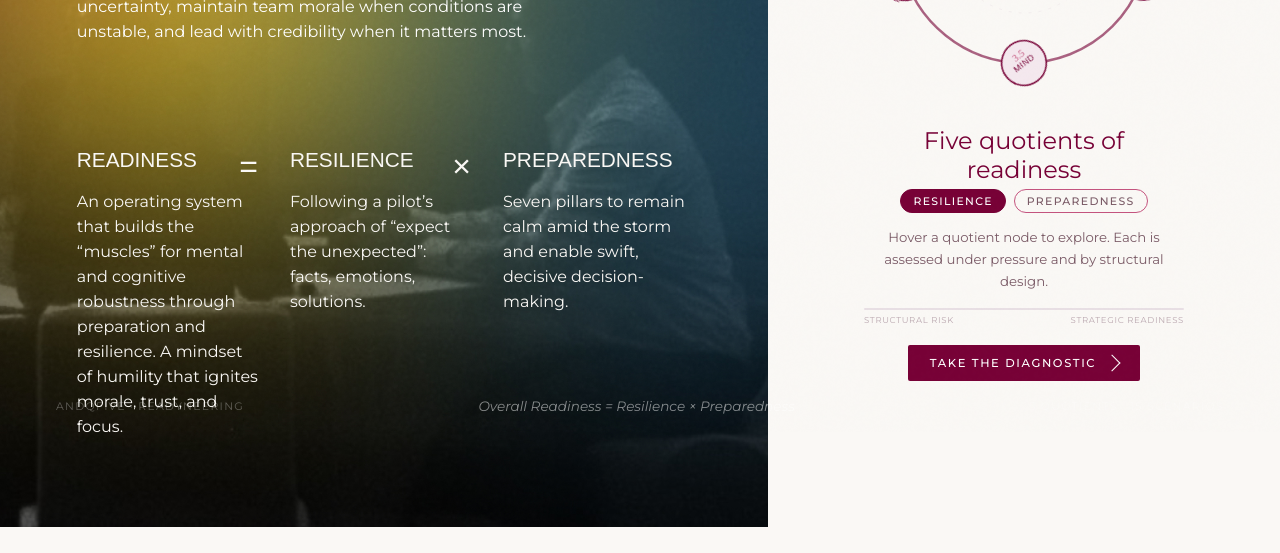
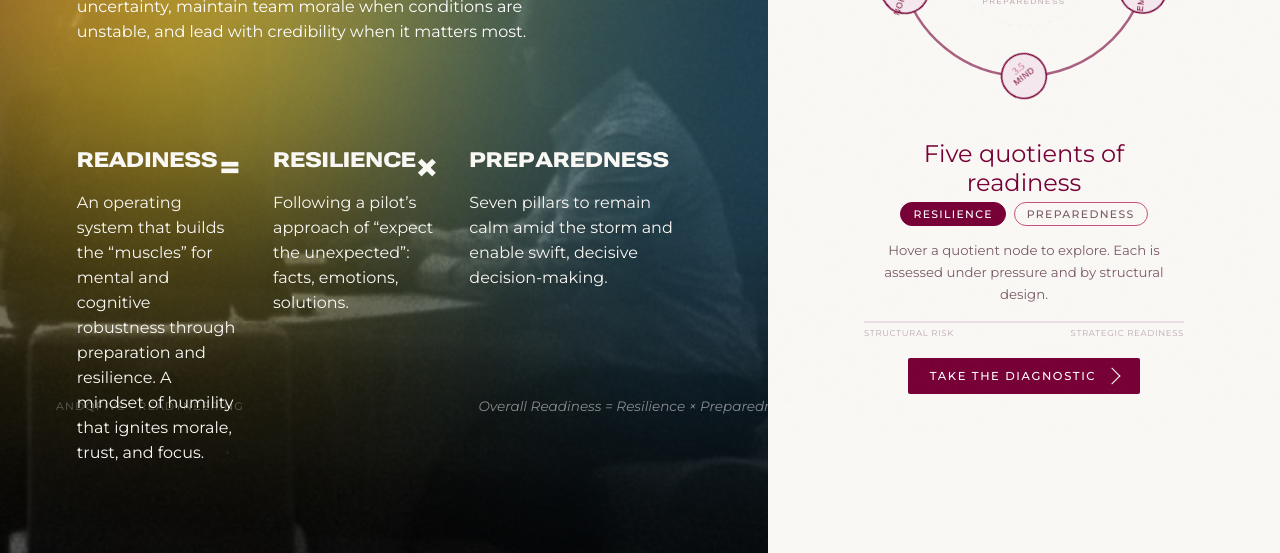
Before and after one commit to Thepplo/readyneering_evaluation, a plain HTML site: page index.html in a window 1280 px wide. Shown: the part 368-921 px from the top of the page. Before the commit the page ends 895 px from the top, so only its background shows below. Drawn offline with Linux system fonts and the light colour scheme; a web font is replaced by a local one.

Commit message:
Correcting font path

```diff
--- a/assets/styles.css
+++ b/assets/styles.css
@@ -12,11 +12,11 @@
 
 @font-face {
   font-family: "q5-heading";
-  src: url("./assets/fonts/AndQFive_Headlinefont_SiteHead.ttf") format("truetype");
+  src: url("./fonts/AndQFive_Headlinefont_Thick.ttf") format("truetype");
 }
 @font-face {
   font-family: "q5-heading-slim";
-  src: url("./assets/fonts/AndQFive_Headlinefont_Thin.ttf") format("truetype");
+  src: url("./fonts/AndQFive_Headlinefont_Thin.ttf") format("truetype");
 }
 
 body {
```
